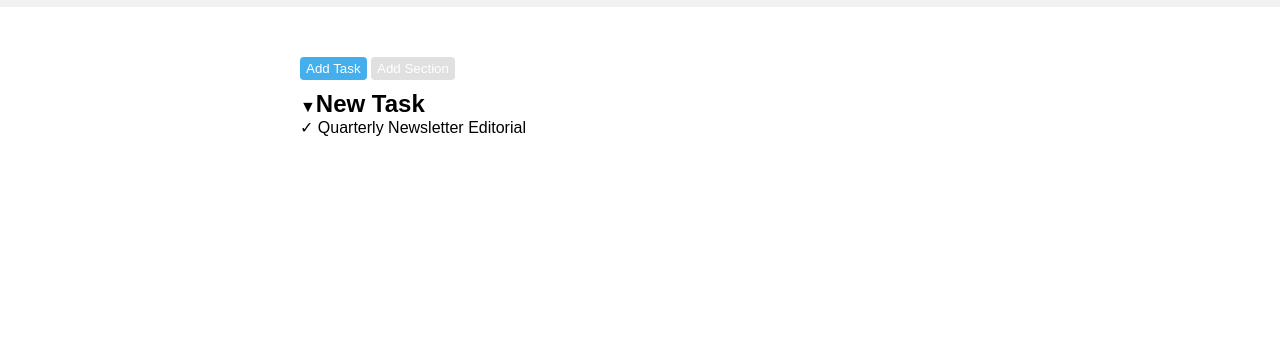
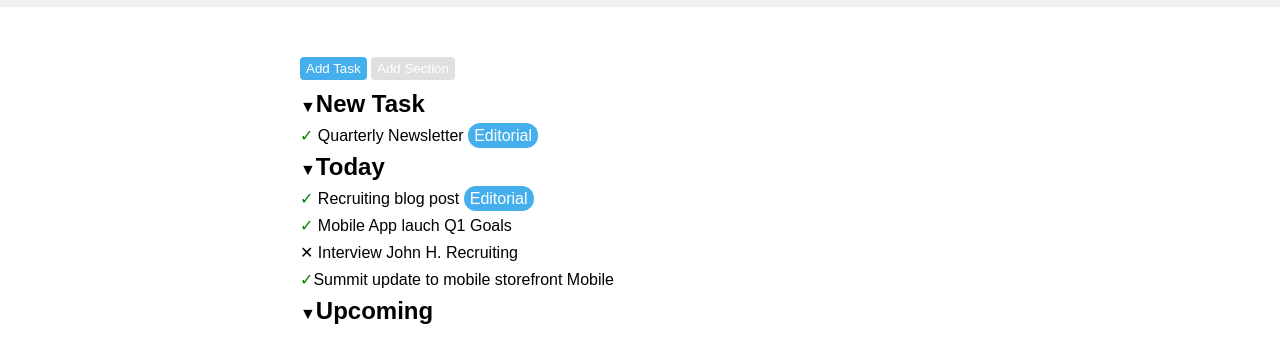
Before and after one commit to Tibaldi-Nicol/html-css-toboolist, a plain HTML site: page index.html in a window 1280 px wide. Shown: the part 63-426 px from the top of the page. Drawn offline with Linux system fonts and the light colour scheme.

Commit message:
[UPD]Add-upcoming-section

```diff
--- a/css/style.css
+++ b/css/style.css
@@ -105,3 +105,29 @@ h2{
     padding-top: 10px;
 
 }
+
+/*regolo i singoli elementi della lista*/
+.check{
+   color: green;
+   width: 20px;
+   height: 20px;
+    border-radius: 50%;
+
+}
+/*sistemo la scritta editorial nella lista*/
+.blue{
+
+    color: white;
+    background-color: #45AFED;
+    border-radius: 12px;
+    padding: 4px 6px;
+    border-style: none;
+    ;
+
+}
+
+/*in questo modo gli elemnti sono piu distanziati e leggibili*/
+
+li{
+    margin: 8px 0; /*8px sopra sotto, destra sinistra 0*/
+}
--- a/index.html
+++ b/index.html
@@ -39,15 +39,71 @@
     </section>
     <!--Lista-->
     <section class="list">
+
+
      <!--uso span che è inline per mettere il simbolo della freccia, e con display metto h2 inline su css cosi possono affiancarsi-->
+
+
         <span>▼</span><h2>New Task</h2>
+
       <ul>
+
         <li>
             <!--due classi diverse cosi da modificarle separatemente in css-->
             <span class="check">&#10003;</span> Quarterly Newsletter
             <!--editorial avra un contorno blu e tondo in css co n span diventa elementoa a se -->
             <span class="blue">Editorial</span>
         </li>
+
+        <span>▼</span><h2>Today</h2>
+
+        <li>
+
+            <!--due classi diverse cosi da modificarle separatemente in css-->
+            <span class="check">&#10003;</span> Recruiting blog post
+            <!--editorial avra un contorno blu e tondo in css co n span diventa elementoa a se -->
+            <span class="blue">Editorial</span>
+
+
+
+        </li>
+
+        <li>
+
+            <!--due classi diverse cosi da modificarle separatemente in css-->
+            <span class="check">&#10003;</span> Mobile App lauch
+            <!--q1 viola avra un contorno viola -->
+            <span class="viola">Q1 Goals</span>
+
+
+
+        </li>
+
+        <li>
+
+            <!--due classi diverse cosi da modificarle separatemente in css-->
+            <span class="cross">&#10005;</span> Interview John H.
+            <!--recruiting avra un contorno verde e tondo in css co n span diventa elemento a se -->
+            <span class="verde">Recruiting</span>
+
+
+
+        </li>
+
+        <li>
+
+            <!--due classi diverse cosi da modificarle separatemente in css-->
+            <span class="check">&#10003;</span>Summit update to mobile storefront
+            <!--Mobile avra un contorno arancion e tondo in css co n span diventa elementoa a se -->
+            <span class="arancione">Mobile</span>
+
+
+
+        </li>
+
+        <span>▼</span><h2>Upcoming</h2>
+
+
       </ul>
 
 
```
